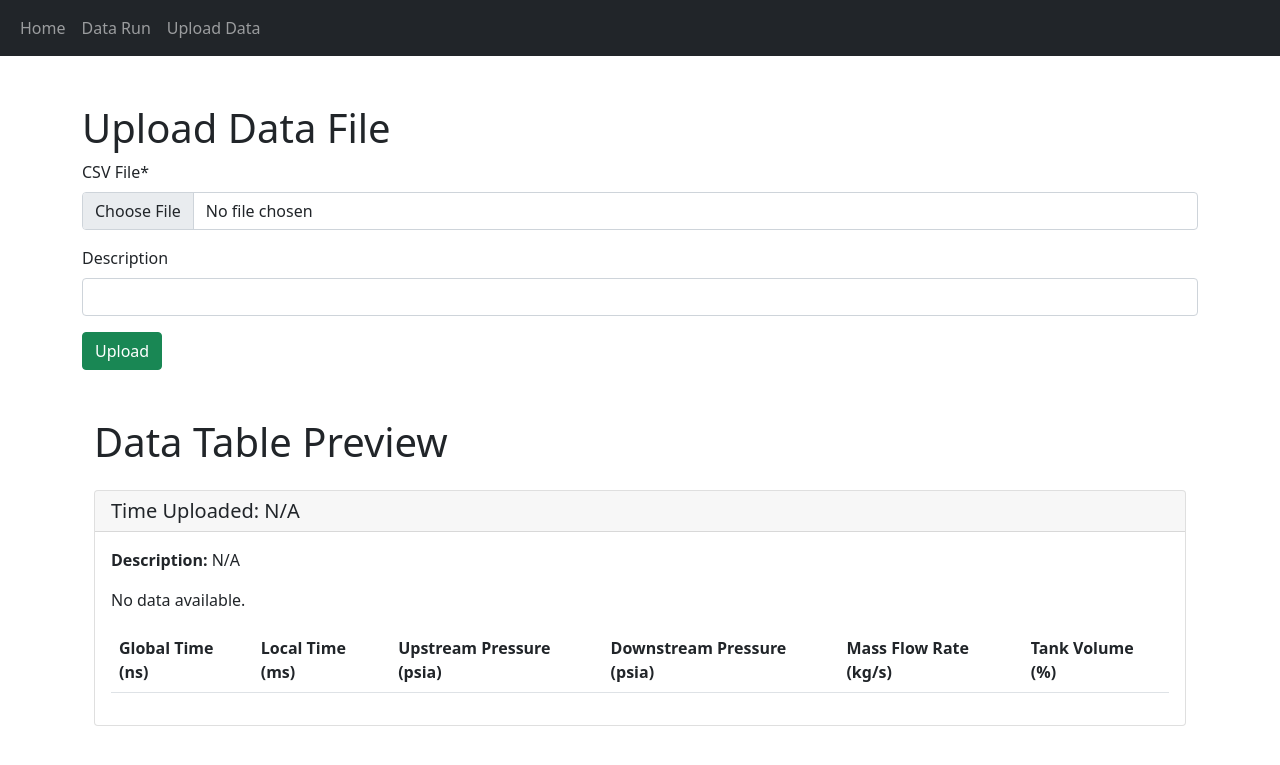
After one commit to nickav2004/avi-server, a Django app: page /upload_csv/ in a window 1280 px wide. The commit adds this page. Shown: the top 765 px of the page. Run offline with Django 5.2, Linux system fonts and the light colour scheme; lists and menus that the app fills with data are empty; some libraries are stand-ins or nearby versions.

Commit message:
upload file page done

```diff
--- a/main/forms.py
+++ b/main/forms.py
@@ -1,7 +1,7 @@
 from django import forms
 from django.contrib.auth.forms import UserCreationForm
 from django.contrib.auth.models import User
-from .models import Post
+from .models import Post, DataTable
 
 
 class RegisterForm(UserCreationForm):
@@ -25,3 +25,11 @@ class PostForm(forms.ModelForm):
     class Meta:
         model = Post
         fields = ["title", "description"]
+
+
+# below is AVI
+
+
+class CSVUploadForm(forms.Form):
+    csv_file = forms.FileField(label="CSV File")
+    description = forms.CharField(required=False)
--- a/main/templates/main/base.html
+++ b/main/templates/main/base.html
@@ -21,31 +21,43 @@
               <a class="nav-link" href="/home">Home</a>
             </li>
             <li class="nav-item">
-              <a class="nav-link" href="/create-post">Post</a>
+              <a class="nav-link" href="/create-post">Data Run</a>
+            </li>
+            <li class="nav-item">
+              <a class="nav-link" href="/upload_csv">Upload Data</a>
             </li>
           </ul>
         </div>
         <div>
           <ul class="navbar-nav">
             {% if user.is_authenticated %}
-            <span class="navbar-text">Logged in as {{user.username}} | </span>
+            <span class="navbar-text">{{user.username}} |</span>
             <li class="nav-item">
               <form action="{% url 'logout' %}" method="post">
                 {% csrf_token %}
-                <button type="submit" class="btn btn-secondary ms-3">
+                <button type="submit" class="btn btn-secondary ms-2">
                     Logout
                 </button>
             </form>
             </li>
             {% else %}
             <li class="nav-item">
-              <a class="nav-link" href="/login">Login</a>
+              {% if request.path == '/login/' %}
+                <a class="btn btn-secondary ms-3" href="{% url 'sign_up' %}">Sign Up</a>
+              {% elif request.path == '/sign-up' %}
+                <a class="btn btn-secondary ms-3" href="{% url 'login' %}">Login</a>
+              {% endif %}
             </li>
             {% endif %}
           </ul>
         </div>
       </div>
     </nav>
+      {% if messages %}
+        {% for message in messages %}
+          {% if message.tags %}  <script>alert("{{ message }}")</script> {% endif %}
+        {% endfor %}
+      {% endif %}
     <div class="container">{% block content %} {% endblock %}</div>
     <script
       src="https://cdn.jsdelivr.net/npm/bootstrap@5.1.3/dist/js/bootstrap.bundle.min.js"
--- /dev/null
+++ b/main/templates/main/upload_csv.html
@@ -0,0 +1,47 @@
+{% extends 'main/base.html' %} {% block title %}Upload Data File{% endblock %}
+{% load crispy_forms_tags %}
+{% block content %}
+  <form class="mt-5" method="post" enctype="multipart/form-data">
+    <h1>Upload Data File</h1>
+    {% csrf_token %}{{ form|crispy}}
+    <button type="submit" class="btn btn-success">Upload</button>
+  </form>
+  <div class="container mt-5">
+    <h1 class="mb-4">Data Table Preview</h1>
+      <div class="card mb-4">
+        <div class="card-header">
+          <h5 class="mb-0">Time Uploaded: {{ data_table.created_at|default:"N/A" }}</h5>
+        </div>
+        <div class="card-body">
+          <p><strong>Description:</strong> {{ data_table.description|default:"N/A" }}</p>
+
+          <table class="table table-striped">
+            <thead>
+              <tr>
+                <th>Global Time (ns)</th>
+                <th>Local Time (ms)</th>
+                <th>Upstream Pressure (psia)</th>
+                <th>Downstream Pressure (psia)</th>
+                <th>Mass Flow Rate (kg/s)</th>
+                <th>Tank Volume (%)</th>
+              </tr>
+            </thead>
+            <tbody>
+              {% for data_row in data_table.datarow_set.all %}
+                <tr>
+                  <td>{{ data_row.global_time_ns }}</td>
+                  <td>{{ data_row.local_time_ms }}</td>
+                  <td>{{ data_row.upstream_pressure_psia }}</td>
+                  <td>{{ data_row.downstream_pressure_psia }}</td>
+                  <td>{{ data_row.mass_flow_rate_kgs }}</td>
+                  <td>{{ data_row.tank_volume_percent }}</td>
+                </tr>
+              {% empty %}
+                <p>No data available.</p>
+              {% endfor %}
+            </tbody>
+          </table>
+        </div>
+      </div>
+  </div>
+{% endblock %}
--- a/main/urls.py
+++ b/main/urls.py
@@ -6,4 +6,5 @@ urlpatterns = [
     path("home", views.home, name="home"),
     path("sign-up", views.sign_up, name="sign_up"),
     path("create-post", views.create_post, name="create_up"),
+    path("upload_csv/", views.upload_csv, name="upload_csv"),
 ]
--- a/main/views.py
+++ b/main/views.py
@@ -1,9 +1,11 @@
 from django.shortcuts import render, redirect
-from .forms import RegisterForm, PostForm
+from .forms import RegisterForm, PostForm, CSVUploadForm
 from django.contrib.auth.decorators import login_required, permission_required
 from django.contrib.auth import login, logout, authenticate
 from django.contrib.auth.models import User, Group
-from .models import Post
+from .models import Post, DataTable, DataRow
+from django.contrib import messages
+import pandas as pd
 
 
 @login_required(login_url="/login")
@@ -65,3 +67,48 @@ def sign_up(request):
         form = RegisterForm()
 
     return render(request, "registration/sign_up.html", {"form": form})
+
+
+# below will be the new logic for avionics data
+
+
+def upload_csv(request):
+    if request.method == "POST":
+        form = CSVUploadForm(request.POST, request.FILES)
+        if form.is_valid():
+            try:
+                df = pd.read_csv(request.FILES["csv_file"])
+
+            except Exception as e:
+                print(f"Erorr: {e}")
+                print()
+                messages.error(request, f"Error uploading CSV file: {e}")
+                return render(request, "main/upload_csv.html", {"form": form})
+
+            data_table = DataTable.objects.create(
+                description=request.POST.get("description")
+            )
+            # Process and store the CSV data
+            for index, row in df.iterrows():
+                DataRow.objects.create(
+                    data_table=data_table,
+                    global_time_ns=int(row["Global Time (ns from Epoch)"]),
+                    local_time_ms=float(row["Local Time (ms from test)"]),
+                    upstream_pressure_psia=float(
+                        row["Upsteam Pressure (psia)"]
+                    ),  # Check for typos in your CSV headers
+                    downstream_pressure_psia=float(row["Downstream Pressure (psia)"]),
+                    mass_flow_rate_kgs=float(row["Mass Flow Rate (kg/s)"]),
+                    tank_volume_percent=float(row["Tank Volume (%)"]),
+                )
+
+            return render(
+                request,
+                "main/upload_csv.html",
+                {"form": form, "data_table": data_table},
+            )
+
+    else:
+        form = CSVUploadForm()
+
+    return render(request, "main/upload_csv.html", {"form": form})
```
Also changed, not shown: main/models.py (+26 -0 lines), misc/control_panel.html (added, +127 -0 lines), 4 other files.
